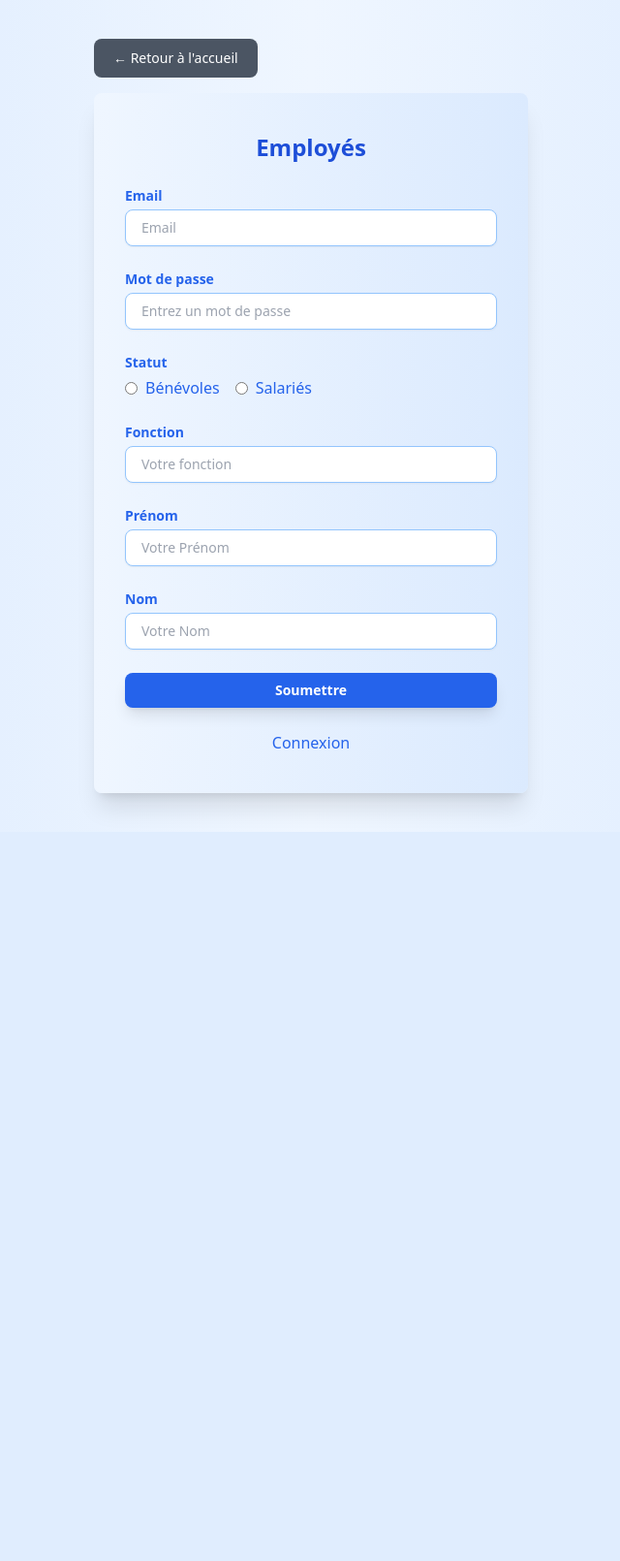
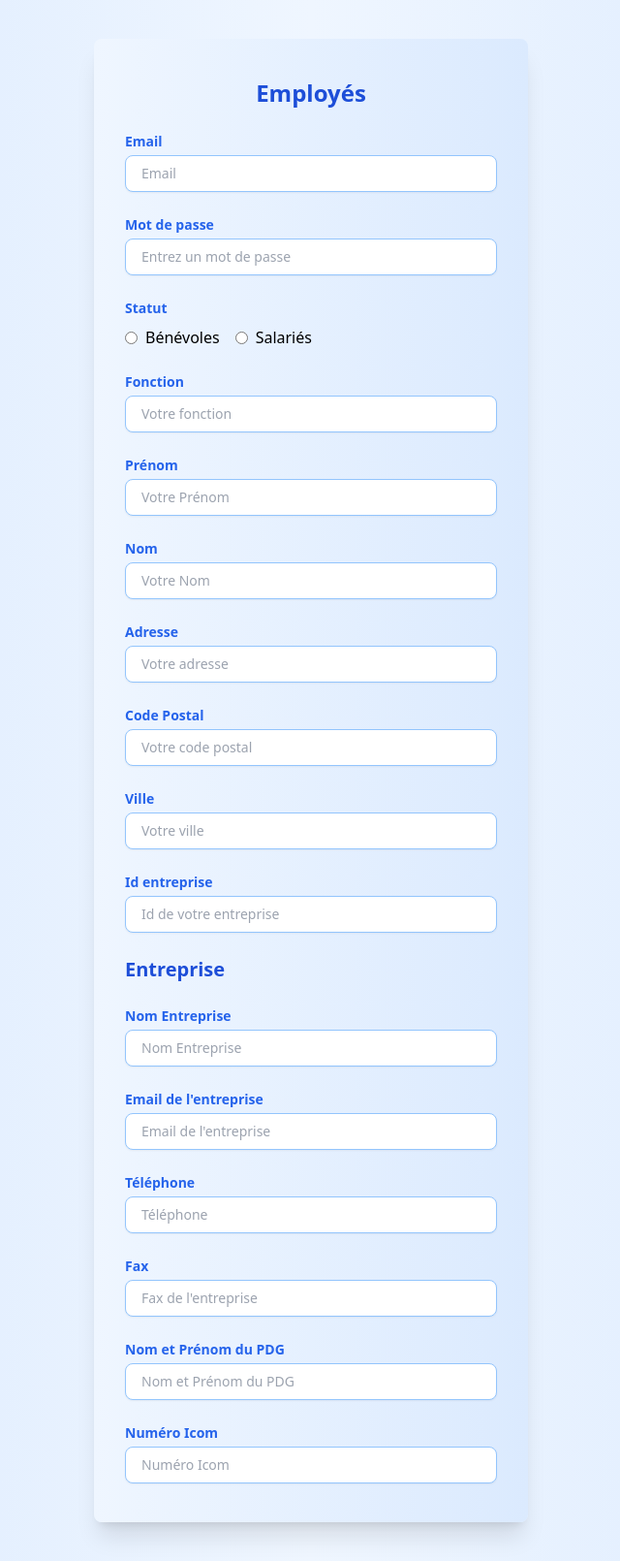
Before and after one commit to Kartyxx/Format, a PHP site: page /inscription.php in a window 1280 px wide. Shown: the part 32-1642 px from the top of the page at 97% size, without its empty margins (319-959 px from the left). Before the commit the page ends 890 px from the top, so only its background shows below. Run offline with PHP 8.4, Linux system fonts and the light colour scheme; some libraries are stand-ins or nearby versions.

Commit message:
Update inscription.php

```diff
--- a/src/inscription.php
+++ b/src/inscription.php
@@ -36,61 +36,131 @@
 
 
 <div class="min-h-screen bg-gradient-to-r from-blue-100 via-blue-50 to-blue-100 py-10">
-  <!-- Bouton de retour -->
-  <div class="flex justify-start max-w-md mx-auto mb-4">
-    <a href="index.php" class="text-white bg-gray-600 hover:bg-gray-700 font-medium rounded-lg text-sm px-5 py-2.5 transition duration-200">
-      &larr; Retour à l'accueil
-    </a>
-  </div>
 
   <form action="inscription.php" method="post" class="space-y-6 px-8 py-10 max-w-md mx-auto bg-gradient-to-r from-blue-50 to-blue-100 shadow-xl rounded-lg font-sans">
     <h2 class="text-2xl font-bold text-center text-blue-700 mb-6">Employés</h2>
 
+    <!-- Email Input -->
     <div class="flex flex-col">
       <label for="email" class="text-blue-600 text-sm font-semibold mb-1">Email</label>
-      <input type="email" name="email" placeholder="Email" required class="px-4 py-2 w-full border border-blue-300 rounded-lg focus:outline-none focus:ring-2 focus:ring-blue-500 focus:border-transparent text-sm bg-white shadow-sm" />
+      <input type="email" name="email" placeholder="Email" required
+        class="px-4 py-2 w-full border border-blue-300 rounded-lg focus:outline-none focus:ring-2 focus:ring-blue-500 focus:border-transparent text-sm bg-white shadow-sm" />
     </div>
 
+    <!-- Password Input -->
     <div class="flex flex-col">
       <label for="mdp" class="text-blue-600 text-sm font-semibold mb-1">Mot de passe</label>
-      <input type="password" name="mdp" placeholder="Entrez un mot de passe" required class="px-4 py-2 w-full border border-blue-300 rounded-lg focus:outline-none focus:ring-2 focus:ring-blue-500 focus:border-transparent text-sm bg-white shadow-sm" />
+      <input type="password" name="mdp" placeholder="Entrez un mot de passe" required
+        class="px-4 py-2 w-full border border-blue-300 rounded-lg focus:outline-none focus:ring-2 focus:ring-blue-500 focus:border-transparent text-sm bg-white shadow-sm" />
     </div>
 
-    <div class="flex flex-col">
-      <span class="text-blue-600 text-sm font-semibold mb-1">Statut</span>
-      <div class="flex space-x-4">
-        <label class="flex items-center text-blue-600">
-          <input type="radio" id="1" name="status" value="bénévoles" class="mr-2"> Bénévoles
-        </label>
-        <label class="flex items-center text-blue-600">
-          <input type="radio" id="2" name="status" value="salariés" class="mr-2"> Salariés
-        </label>
+    <!-- Status Radio Inputs -->
+    <div class="flex flex-col space-y-2">
+      <label class="text-blue-600 text-sm font-semibold">Statut</label>
+      <div class="flex items-center space-x-4">
+        <div class="flex items-center">
+          <input type="radio" id="1" name="status" value="bénévoles" class="mr-2">
+          <label for="1">Bénévoles</label>
+        </div>
+        <div class="flex items-center">
+          <input type="radio" id="2" name="status" value="salariés" class="mr-2">
+          <label for="2">Salariés</label>
+        </div>
       </div>
     </div>
 
+    <!-- Fonction Input -->
     <div class="flex flex-col">
       <label for="fonction" class="text-blue-600 text-sm font-semibold mb-1">Fonction</label>
-      <input type="text" id="fonction" name="fonction" placeholder="Votre fonction" required class="px-4 py-2 w-full border border-blue-300 rounded-lg focus:outline-none focus:ring-2 focus:ring-blue-500 focus:border-transparent text-sm bg-white shadow-sm" />
+      <input type="text" id="fonction" name="fonction" class="px-4 py-2 w-full border border-blue-300 rounded-lg focus:outline-none focus:ring-2 focus:ring-blue-500 focus:border-transparent text-sm bg-white shadow-sm" placeholder="Votre fonction" required />
     </div>
 
-    <!-- Les champs supplémentaires pour le formulaire d'inscription -->
-
+    <!-- Prénom Input -->
     <div class="flex flex-col">
       <label for="prenom" class="text-blue-600 text-sm font-semibold mb-1">Prénom</label>
-      <input type="text" id="prenom" name="prenom" placeholder="Votre Prénom" required class="px-4 py-2 w-full border border-blue-300 rounded-lg focus:outline-none focus:ring-2 focus:ring-blue-500 focus:border-transparent text-sm bg-white shadow-sm" />
+      <input type="text" id="prenom" name="prenom" placeholder="Votre Prénom" required
+        class="px-4 py-2 w-full border border-blue-300 rounded-lg focus:outline-none focus:ring-2 focus:ring-blue-500 focus:border-transparent text-sm bg-white shadow-sm" />
     </div>
 
+    <!-- Nom Input -->
     <div class="flex flex-col">
       <label for="nom" class="text-blue-600 text-sm font-semibold mb-1">Nom</label>
-      <input type="text" id="nom" name="nom" placeholder="Votre Nom" required class="px-4 py-2 w-full border border-blue-300 rounded-lg focus:outline-none focus:ring-2 focus:ring-blue-500 focus:border-transparent text-sm bg-white shadow-sm" />
+      <input type="text" id="nom" name="nom" placeholder="Votre Nom" required
+        class="px-4 py-2 w-full border border-blue-300 rounded-lg focus:outline-none focus:ring-2 focus:ring-blue-500 focus:border-transparent text-sm bg-white shadow-sm" />
     </div>
 
-    <!-- Répéter ce même style pour chaque champ d'entrée restant -->
+    <!-- Adresse Input -->
+    <div class="flex flex-col">
+      <label for="adresse" class="text-blue-600 text-sm font-semibold mb-1">Adresse</label>
+      <input type="text" id="adresse" name="adresse" placeholder="Votre adresse" required
+        class="px-4 py-2 w-full border border-blue-300 rounded-lg focus:outline-none focus:ring-2 focus:ring-blue-500 focus:border-transparent text-sm bg-white shadow-sm" />
+    </div>
 
-    <button type="submit" class="mt-8 px-4 py-2 w-full bg-blue-600 hover:bg-blue-700 text-sm text-white font-semibold rounded-lg shadow-lg transition duration-200 ease-in-out transform hover:scale-105">
-      Soumettre
-    </button>
+    <!-- Code Postal Input -->
+    <div class="flex flex-col">
+      <label for="code_postal" class="text-blue-600 text-sm font-semibold mb-1">Code Postal</label>
+      <input type="text" id="code_postal" name="code_postal" placeholder="Votre code postal" required
+        class="px-4 py-2 w-full border border-blue-300 rounded-lg focus:outline-none focus:ring-2 focus:ring-blue-500 focus:border-transparent text-sm bg-white shadow-sm" />
+    </div>
 
-    <a href="connexion.php" class="mt-4 block text-center text-blue-600 hover:underline">Connexion</a>
-  </form>
-</div>
+    <!-- Ville Input -->
+    <div class="flex flex-col">
+      <label for="ville" class="text-blue-600 text-sm font-semibold mb-1">Ville</label>
+      <input type="text" id="ville" name="ville" placeholder="Votre ville" required
+        class="px-4 py-2 w-full border border-blue-300 rounded-lg focus:outline-none focus:ring-2 focus:ring-blue-500 focus:border-transparent text-sm bg-white shadow-sm" />
+    </div>
+
+    <!-- Id Entreprise Input -->
+    <div class="flex flex-col">
+      <label for="idEntrerise" class="text-blue-600 text-sm font-semibold mb-1">Id entreprise</label>
+      <input type="text" id="idEntrerise" name="idEntrerise" placeholder="Id de votre entreprise" required
+        class="px-4 py-2 w-full border border-blue-300 rounded-lg focus:outline-none focus:ring-2 focus:ring-blue-500 focus:border-transparent text-sm bg-white shadow-sm" />
+    </div>
+
+    <!-- Entreprise Section -->
+    <h2 class="text-xl font-bold text-blue-700 mt-6 mb-4">Entreprise</h2>
+
+    <!-- Nom Entreprise Input -->
+    <div class="flex flex-col">
+      <label for="NomEntreprise" class="text-blue-600 text-sm font-semibold mb-1">Nom Entreprise</label>
+      <input type="text" id="NomEntreprise" name="NomEntreprise" placeholder="Nom Entreprise"
+        class="px-4 py-2 w-full border border-blue-300 rounded-lg focus:outline-none focus:ring-2 focus:ring-blue-500 focus:border-transparent text-sm bg-white shadow-sm" />
+    </div>
+
+    <!-- Email Entreprise Input -->
+    <div class="flex flex-col">
+      <label for="emailEntreprise" class="text-blue-600 text-sm font-semibold mb-1">Email de l'entreprise</label>
+      <input type="email" name="emailEntreprise" placeholder="Email de l'entreprise"
+        class="px-4 py-2 w-full border border-blue-300 rounded-lg focus:outline-none focus:ring-2 focus:ring-blue-500 focus:border-transparent text-sm bg-white shadow-sm" />
+    </div>
+
+    <!-- Téléphone Input -->
+    <div class="flex flex-col">
+      <label for="tel" class="text-blue-600 text-sm font-semibold mb-1">Téléphone</label>
+      <input type="text" id="tel" name="tel" placeholder="Téléphone"
+        class="px-4 py-2 w-full border border-blue-300 rounded-lg focus:outline-none focus:ring-2 focus:ring-blue-500 focus:border-transparent text-sm bg-white shadow-sm" />
+    </div>
+
+    <!-- Fax Input -->
+    <div class="flex flex-col">
+      <label for="fax" class="text-blue-600 text-sm font-semibold mb-1">Fax</label>
+      <input type="text" id="fax" name="fax" placeholder="Fax de l'entreprise"
+        class="px-4 py-2 w-full border border-blue-300 rounded-lg focus:outline-none focus:ring-2 focus:ring-blue-500 focus:border-transparent text-sm bg-white shadow-sm" />
+    </div>
+
+    <!-- Nom et Prénom PDG Input -->
+    <div class="flex flex-col">
+      <label for="nomPrenomPdg" class="text-blue-600 text-sm font-semibold mb-1">Nom et Prénom du PDG</label>
+      <input type="text" id="nomPrenomPdg" name="nomPrenomPdg" placeholder="Nom et Prénom du PDG"
+        class="px-4 py-2 w-full border border-blue-300 rounded-lg focus:outline-none focus:ring-2 focus:ring-blue-500 focus:border-transparent text-sm bg-white shadow-sm" />
+    </div>
+
+    <!-- Numéro Icom Input -->
+    <div class="flex flex-col">
+      <label for="NumIcom" class="text-blue-600 text-sm font-semibold mb-1">Numéro Icom</label>
+      <input type="text" id="NumIcom" name="NumIcom" placeholder="Numéro Icom"
+        class="px-4 py-2 w-full border border-blue-300 rounded-lg focus:outline-none focus:ring-2 focus:ring-blue-500 focus:border-transparent text-sm bg-white shadow-sm" />
+    </div>
+
+    <!-- Submit Button -->
+    <button type="submit" class="mt-8 px-4 py-2 w-full bg-blue-600 hover:bg-blue-700 text-sm text-white font-semibold rounded-lg shadow-lg transition duration
```
